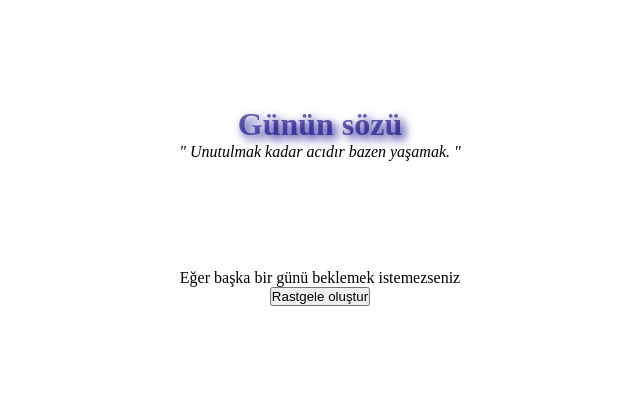
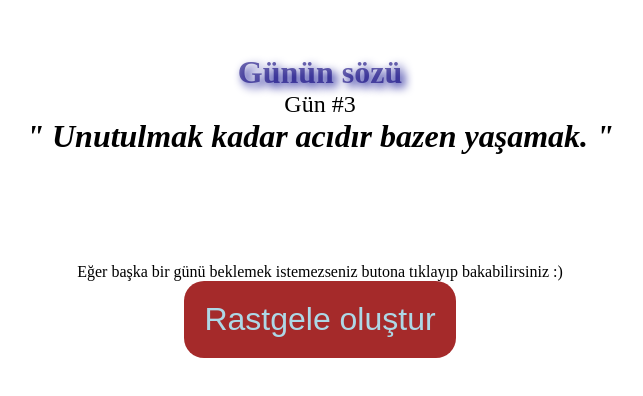
Before and after one commit to Rainclover8/RastgeleS-z, a plain HTML site: page index.html in a window 1280 px wide. Shown: the part 194-590 px from the top of the page, without its empty margins (320-963 px from the left). Drawn offline with Linux system fonts and the light colour scheme.

Commit message:
düzenleme

```diff
--- a/index.html
+++ b/index.html
@@ -10,9 +10,10 @@
 <body>
    <div class="ortala">
     <h1 class="baslik">Günün sözü</h1>
+    <span id="günn"></span>
     <div id="day"></div>
     <br><br><br><br><br><br>
-    <p>Eğer başka bir günü beklemek istemezseniz</p>
+    <p>Eğer başka bir günü beklemek istemezseniz butona tıklayıp bakabilirsiniz :)</p>
     <button class="random">Rastgele oluştur</button>
     <div class="yeni"></div>
    </div>
--- a/script.js
+++ b/script.js
@@ -1,5 +1,6 @@
 const day = document.getElementById('day')
 const randomBtn = document.querySelector('.random')
+const GüncelGün = document.getElementById('günn')
 
 deneme = new Date;
 
@@ -28,6 +29,8 @@ console.log(sözler[gün]);
 let olay = sözler[gün]
 // console.log(gün);
 
+GüncelGün.innerHTML = `Gün #${gün}`
+
 function günüYenile(){
    setTimeout(() =>{
     day.innerText = ` " ${olay} "`
--- a/style.css
+++ b/style.css
@@ -11,6 +11,15 @@
     font-size: xx-large;
     color: rgba(12, 2, 124, .6);
     text-shadow: 4px 4px 10px darkblue;
+}
+.random{
+    border: 0;
+    padding: 20px;
+    border-radius: 20px;
+    background-color: brown;
+    color: lightblue;
+    font-size: xx-large;
+    cursor: pointer;
 }
 #day{
     display: flex;
@@ -26,3 +35,14 @@
     flex-direction: column;
     min-height: 100vh;
 }
+#günn{
+    font-size: x-large;
+}
+#day{
+    font-size: xx-large;
+    font-weight: 900;
+}
+.yeni{
+    font-weight: 900;
+    font-size: xx-large;
+}
```
